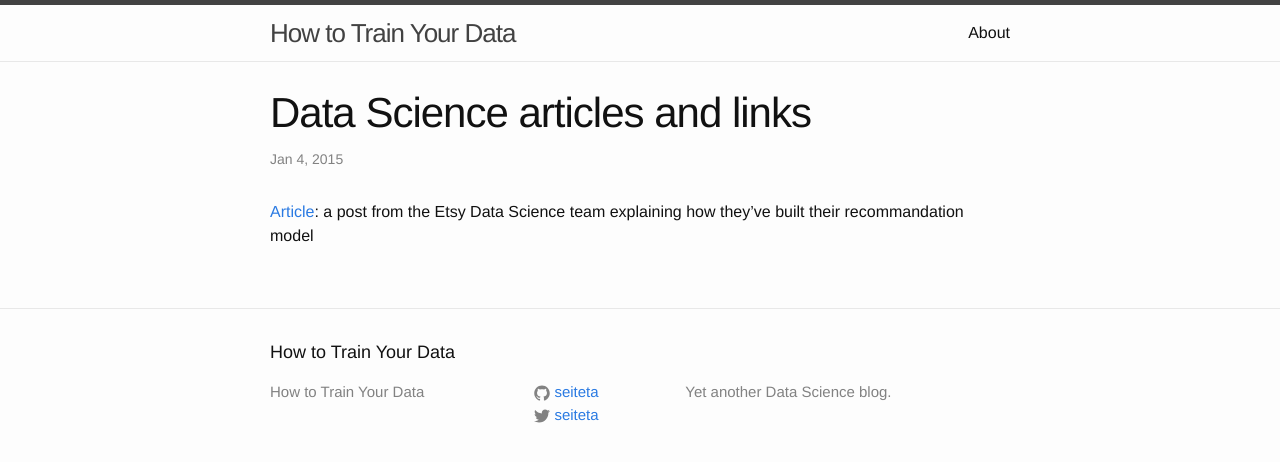
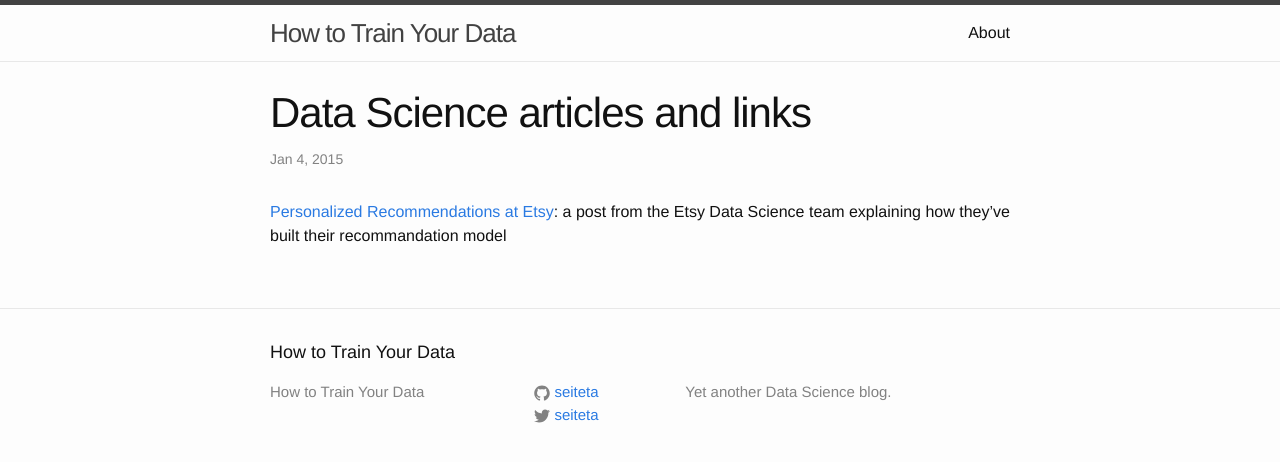
Before and after one commit to seiteta/seiteta.github.io_old, a Jekyll site: the page built from _posts/2015-01-04-articles.md, in a window 1280 px wide. Shown: the top 462 px of the page. Built offline with Jekyll 4.4.1, drawn with Linux system fonts in a browser that asks for light colours.

Commit message:
Update 2015-01-04-articles.md

```diff
--- a/_posts/2015-01-04-articles.md
+++ b/_posts/2015-01-04-articles.md
@@ -5,4 +5,4 @@ title: Data Science articles and links
 tags: links
 ---
 
-[Article](https://codeascraft.com/2014/11/17/personalized-recommendations-at-etsy/): a post from the Etsy Data Science team explaining how they've built their recommandation model
+[Personalized Recommendations at Etsy](https://codeascraft.com/2014/11/17/personalized-recommendations-at-etsy/): a post from the Etsy Data Science team explaining how they've built their recommandation model
```
